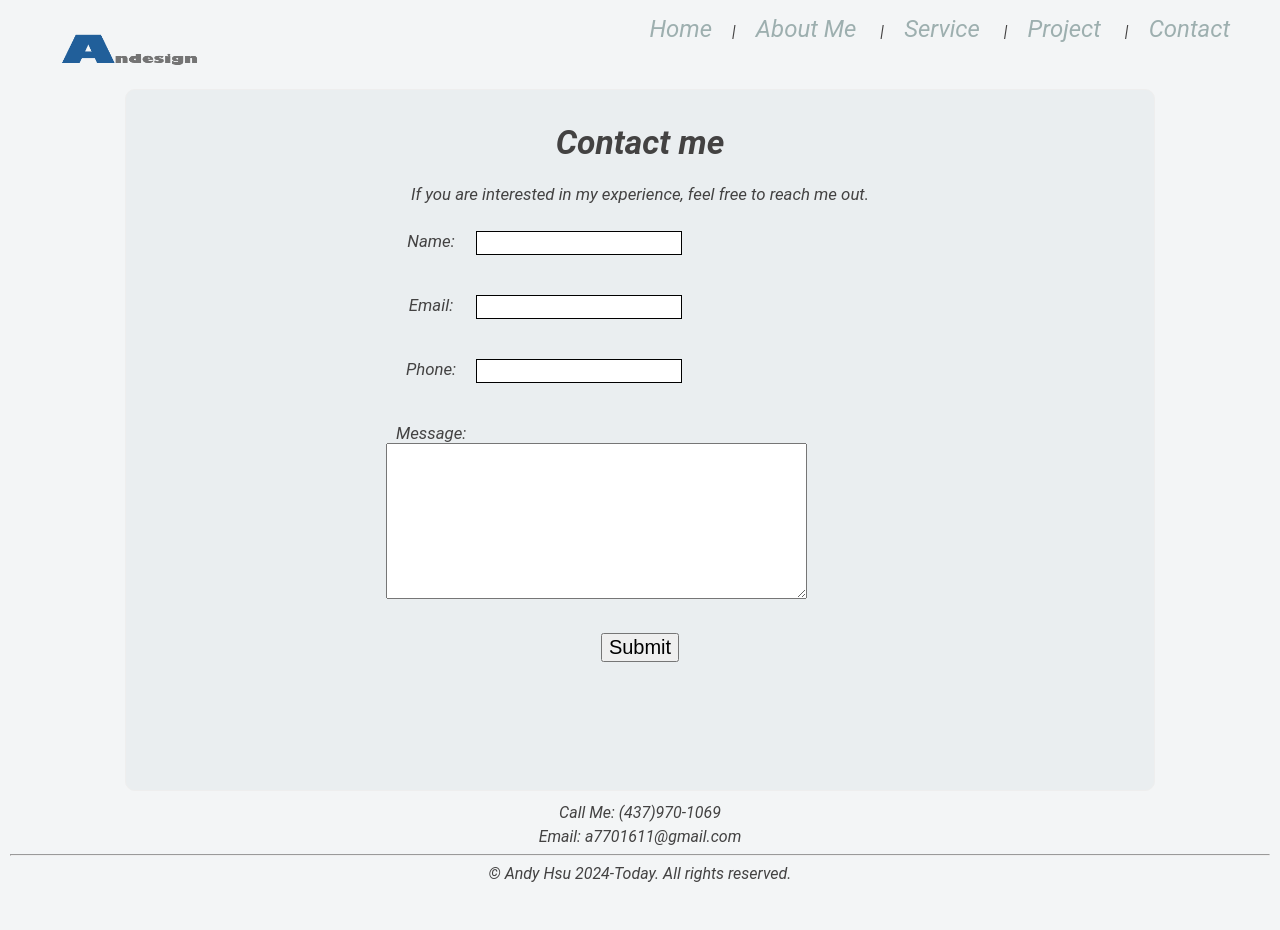
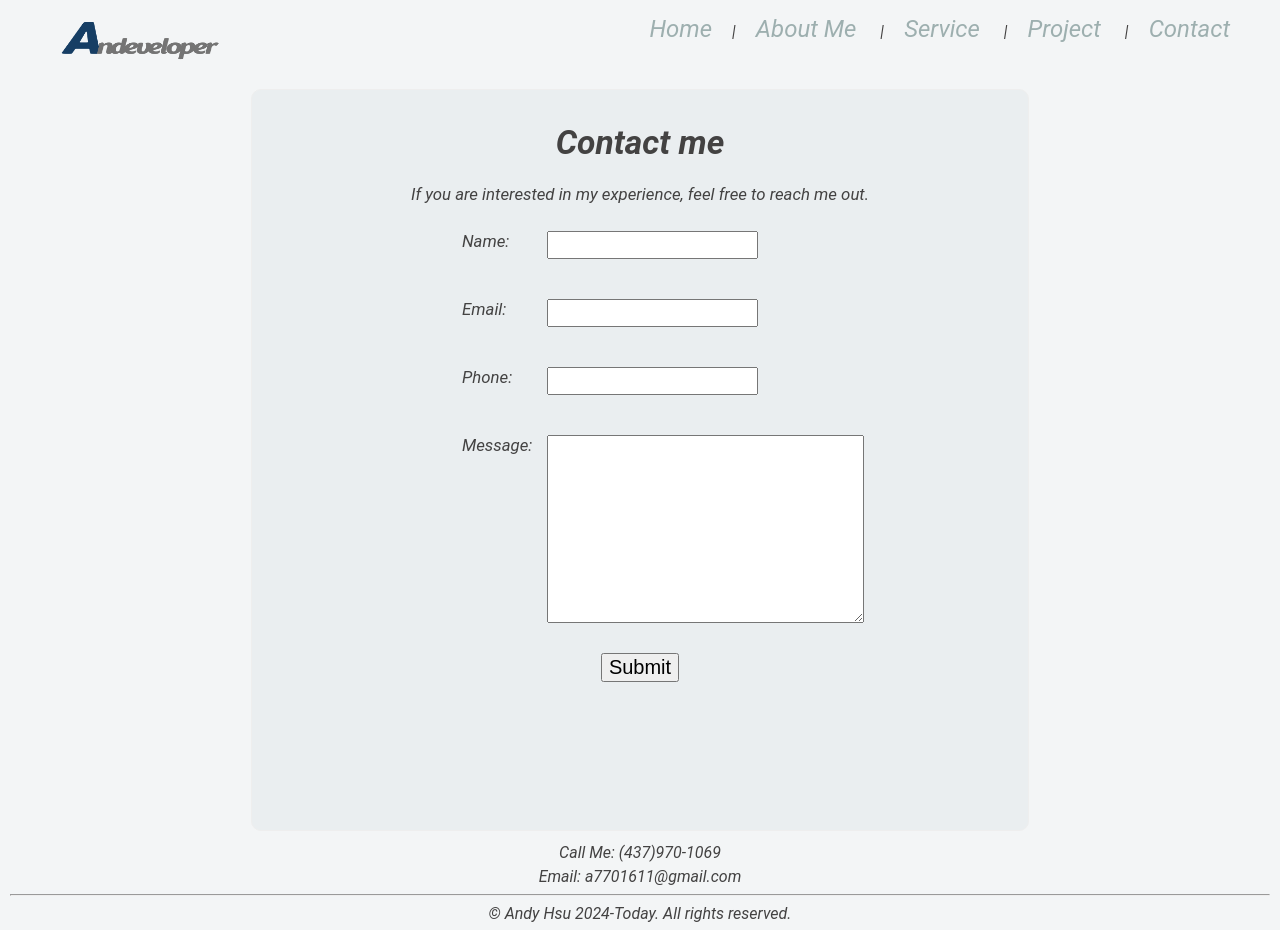
Before and after one commit to AndyHsu07/Portfolio-, a React (Vite) app in the folder client/: page /contact in a window 1280 px wide. Before the commit the page ends 890 px from the top, so only its background shows below. Built offline with nearby package versions, Linux system fonts and the light colour scheme; a web font is replaced by a local one.

Commit message:
adjust form layout and change logo

```diff
--- a/client/src/contact.jsx
+++ b/client/src/contact.jsx
@@ -38,13 +38,12 @@ export default function Contact(){
 
                      <div className="container">
                      <label htmlFor="message">Message:</label>
-                     <textarea name="mesage"  cols={50} rows={10}></textarea>
+                     <textarea name="mesage"  cols={30} rows={10}></textarea>
                      </div>
                      <br /><br />
 
                      <div style={{textAlign: "center"}}>
                      <button type="submit" id="submit">Submit</button>
-
 
 
                      </div>
--- a/client/src/form.css
+++ b/client/src/form.css
@@ -2,8 +2,8 @@
 form{
     font-size: 1.05em;
     background-color: hsla(200, 18%, 93%, 0.92);
-    height: 85vh;
-    width: 80%;
+    height: 90vh;
+    width: 60%;
     margin: 0 auto;
     border: 1px groove;
     border-radius: 10px;
@@ -16,25 +16,20 @@ form{
   }
 
   form .container{
-    display: inline-block;
-    position: relative;
-    margin: 10px 250px;
-
+    display: inline-flex;
+    margin-bottom: 20px;
+    margin: 10px 200px;
   }
 
+  .container label{
+    margin-right: 5px;
+    width: 80px;
+  }
+  .container input,.container textarea{
+    font-size: 16px;
+    padding: 3px 0;
+  }
 
-  form label{
-    display: inline-block;
-    width: 70px;
-    padding: 0 10px;
-    text-align: center;
-    vertical-align: top;
-  }
-  form input{
-    width: 200px;
-    height: 20px;
-    border: 1px solid;
-  }
   form button{
     font-size: 20px;
   }
--- a/client/src/layout.css
+++ b/client/src/layout.css
@@ -18,8 +18,9 @@ header{
   }
   nav img{
     float: left;
+    margin-top: -20px;
     width: 200px;
-    height: 80px;
+    height: 100px;
 
   }
   nav .Nav{
```
Also changed, not shown: client/img/logo.png.
